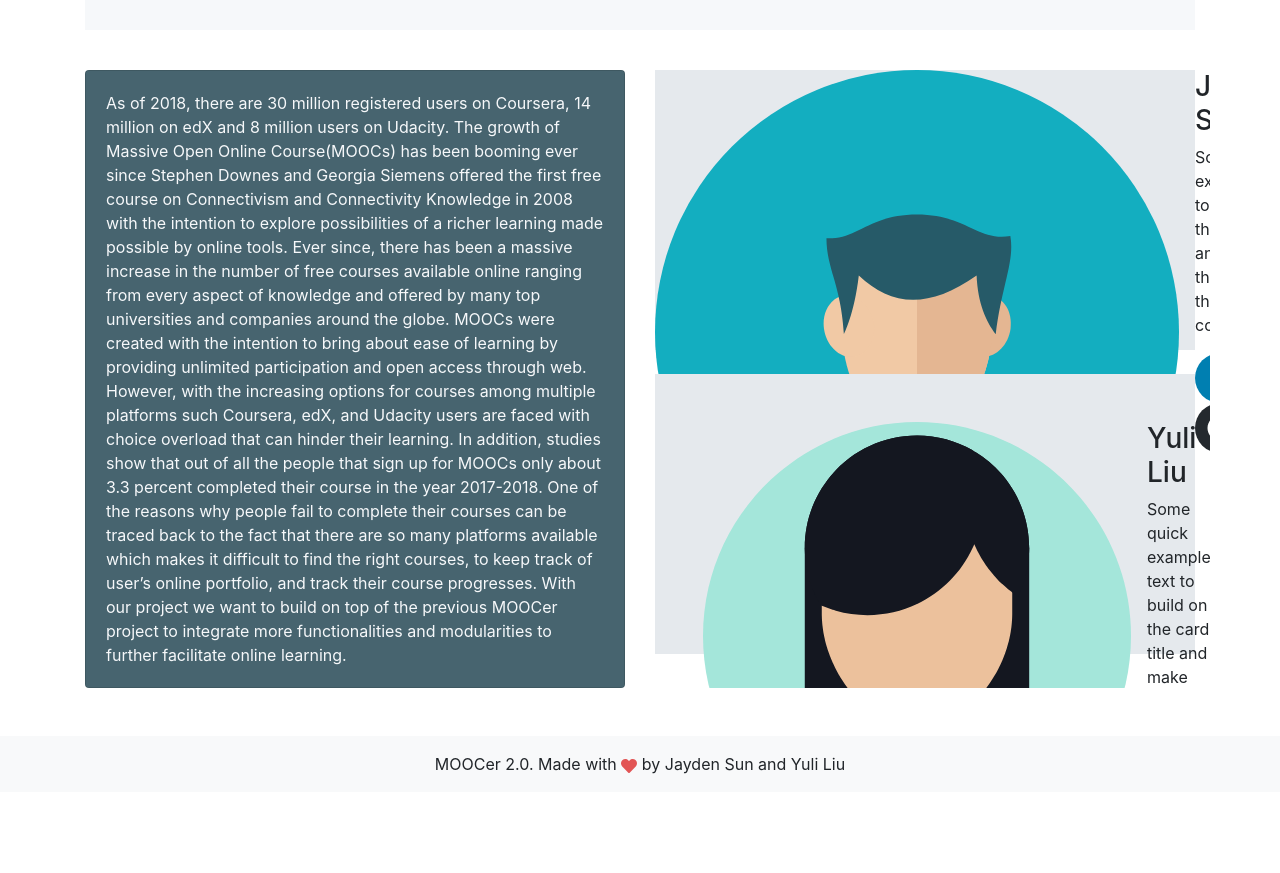
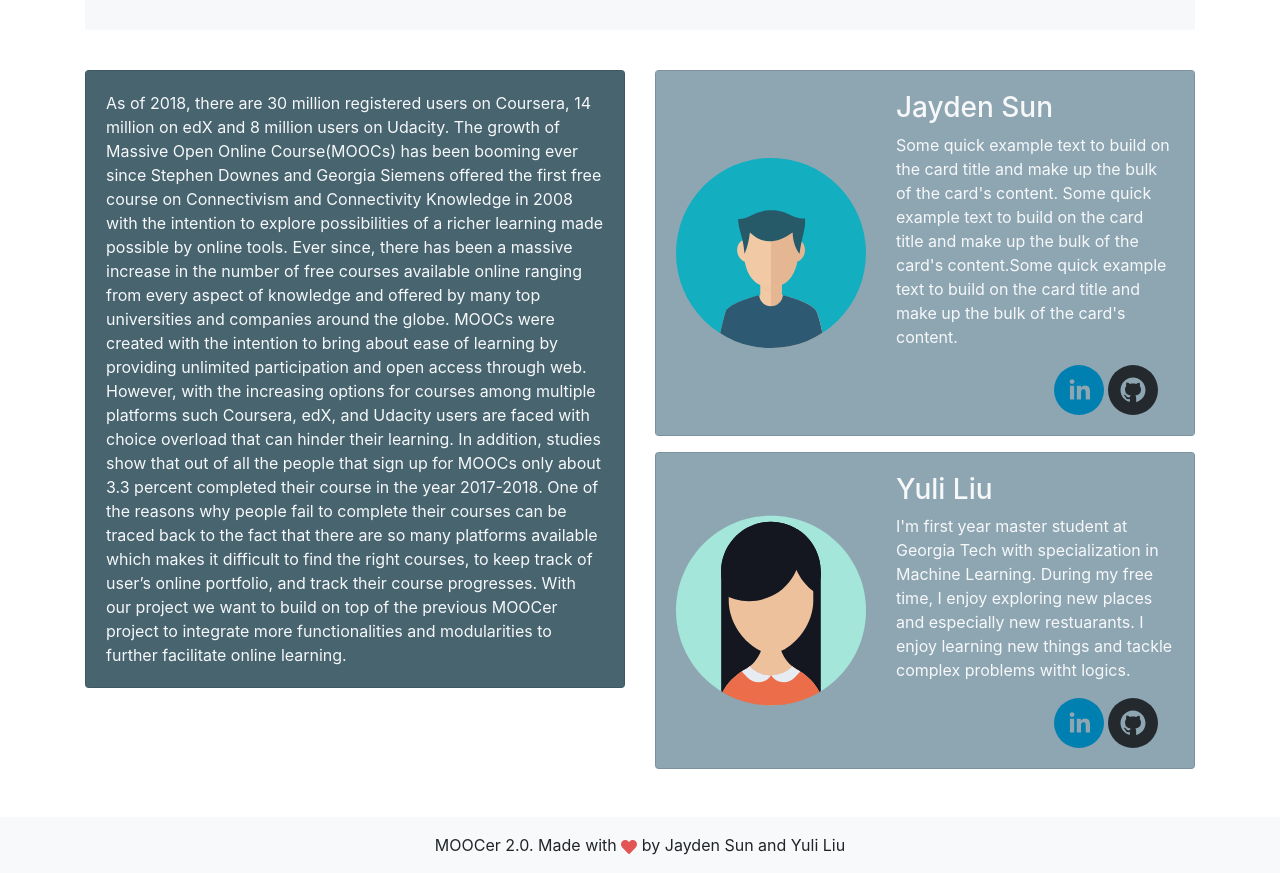
Before and after one commit to sunjayden/MOOCer, a React app: page /overview in a window 1280 px wide. Shown: the part 360-1233 px from the top of the page. Before the commit the page ends 1152 px from the top, so only its background shows below. Built offline with nearby package versions, Linux system fonts and the light colour scheme; no server answers.

Commit message:
add a success update profile alert and did about page

```diff
--- a/src/client/components/about/about.jsx
+++ b/src/client/components/about/about.jsx
@@ -11,10 +11,11 @@
   state = {};
   render() {
     return (
-      <>
+      <React.Fragment>
         <Nav />
-        <Container className="h-100 overflow-auto mb-5">
-          <Row className="h-20 mt-5 align-items-center justify-content-center overflow-auto">
+        <Container className="h-100 mb-5">
+          <Row className="h-20 mt-5">
+            {/* align-items-center justify-content-center  */}
             <Col
               className="h-100 align-items-center justify-content-center"
               xs={{ span: 12 }}
@@ -47,11 +48,12 @@
               </Jumbotron>
             </Col>
           </Row>
-          <Row className="mt-2 ">
+
+          <Row className="align-items-stretch mt-2">
             {/* align-items-center justify-content-center */}
-            <Col className="h-50 " xs={{ span: 6 }}>
+            <Col className="h-100" xs={6}>
               <Card
-                className="h-100 overflow-auto"
+                className="h-100"
                 style={{
                   backgroundColor: "#47646f",
                 }}
@@ -62,9 +64,10 @@
                   }}
                 >
                   <Card.Text
-                    className="h-100 "
+                    className="h-100"
                     style={{
                       color: "#f6f8fa",
+                      fontSize: "16px",
                     }}
                   >
                     As of 2018, there are 30 million registered users on
@@ -97,125 +100,108 @@
                 </Card.Body>
               </Card>
             </Col>
-            <Col className="h-100 " xs={{ span: 6 }}>
-              <Row className="h-50">
-                <Col className="mb-4" xs={12}>
-                  <Media
-                    className="info-card"
-                    style={{ backgroundColor: "#E5E9ED", height: "280px" }}
-                  >
-                    <img className="mr-3 course-image" src={profile_img1} />
-                    <Media.Body>
-                      {/* <div className="provider">Jayden Sun</div> */}
-                      <h3>Jayden Sun</h3>
-                      <p className="course-summary">
-                        Some quick example text to build on the card title and
-                        make up the bulk of the card's content.
-                      </p>
-                      <div className="justify-content-end">
-                        <SocialIcon url="https://www.linkedin.com/in/jaydensun/" />
-                        <SocialIcon url="https://github.com/sunjayden" />
-                      </div>
-                    </Media.Body>
-                  </Media>
-                </Col>
-              </Row>
 
-              <Row className="h-50">
+            <Col className="h-100" xs={6}>
+              <Row
+                className="align-self-start align-items-center"
+                // style={{ marginBottom: "50px" }}
+              >
                 <Col xs={12}>
-                  <Media
-                    className="info-card p-5"
-                    style={{ backgroundColor: "#E5E9ED", height: "280px" }}
-                  >
-                    <img className="mr-3 course-image" src={profile_img2} />
-                    <Media.Body>
-                      {/* <div className="provider">Jayden Sun</div> */}
-                      <h3>Yuli Liu</h3>
-                      <p className="course-summary">
-                        Some quick example text to build on the card title and
-                        make up the bulk of the card's content.
-                      </p>
-                      <SocialIcon url="https://www.linkedin.com/in/yuliliu97/" />
-                      <SocialIcon url="https://github.com/Yuliy97" />
-                    </Media.Body>
-                  </Media>
-                </Col>
-              </Row>
-              <Row>
-                <Col></Col>
-              </Row>
-
-              {/* <Row className="h-50 justify-content-center ">
-                <Col
-                  className="align-items-center justify-content-center "
-                  xs={{ span: 5 }}
-                >
-                  <img
-                    src={profile_img1}
-                    alt="Profile"
-                    // className="h-100 w-100"
-                    style={{ height: "90%", width: "90%" }}
-                  />
-                </Col>
-                <Col
-                  className="h-100 align-items-center justify-content-center text-white"
-                  xs={{ span: 7 }}
-                >
                   <Card
-                    className="overflow-auto w-100"
+                    className="h-100"
                     style={{
-                      // width: "100%",
-                      height: "90%",
-                      backgroundColor: "#c3ccd3",
+                      backgroundColor: "#8ea6b2",
                     }}
                   >
-                    <Card.Body>
-                      <Card.Title>Jayden Sun</Card.Title>
-                      <Card.Text>
-                        Some quick example text to build on the card title and
-                        make up the bulk of the card's content.
-                      </Card.Text>
+                    <Card.Body
+                      style={{
+                        backgroundColor: "#8ea6b2",
+                      }}
+                    >
+                      <Row className="align-self-center">
+                        <Col xs={5} className="align-items-center">
+                          <img
+                            className="course-image align-self-center"
+                            src={profile_img1}
+                            style={{ width: "100%", height: "100%" }}
+                          />
+                        </Col>
+                        <Col xs={7} className="align-items-center">
+                          <h3 style={{ color: "#f6f8fa" }}>Jayden Sun</h3>
+                          <p
+                            className="course-summary"
+                            style={{ color: "#f6f8fa" }}
+                          >
+                            Some quick example text to build on the card title
+                            and make up the bulk of the card's content. Some
+                            quick example text to build on the card title and
+                            make up the bulk of the card's content.Some quick
+                            example text to build on the card title and make up
+                            the bulk of the card's content.
+                          </p>
+                          <Row className="justify-content-end mr-3">
+                            <SocialIcon
+                              url="https://www.linkedin.com/in/jaydensun/"
+                              className="mr-1"
+                            />
+                            <SocialIcon url="https://github.com/sunjayden" />
+                          </Row>
+                        </Col>
+                      </Row>
                     </Card.Body>
                   </Card>
                 </Col>
               </Row>
-              <Row className="h-50 justify-content-center ">
-                <Col
-                  className="align-items-center justify-content-center "
-                  xs={{ span: 5 }}
-                >
-                  <img
-                    src={profile_img2}
-                    alt="Profile"
-                    style={{ height: "90%", width: "90%" }}
-                  />
-                </Col>
-                <Col
-                  className="h-100 align-items-center justify-content-center text-white"
-                  xs={{ span: 7 }}
-                >
+              <Row className="mt-3 align-self-end align-items-center">
+                <Col xs={12}>
                   <Card
-                    className="overflow-auto w-100"
+                    className="h-100 overflow-auto"
                     style={{
-                      // width: "100%",
-                      height: "90%",
-                      backgroundColor: "#c3ccd3",
+                      backgroundColor: "#8ea6b2",
                     }}
                   >
-                    <Card.Body>
-                      <Card.Title>Yuli Liu</Card.Title>
-                      <Card.Text>
-                        Some quick example text to build on the card title and
-                        make up the bulk of the card's content.
-                      </Card.Text>
+                    <Card.Body
+                      style={{
+                        backgroundColor: "#8ea6b2",
+                      }}
+                    >
+                      <Row className="align-self-center overflow-auto">
+                        <Col xs={5} className="align-items-center">
+                          <img
+                            className="course-image"
+                            src={profile_img2}
+                            style={{ width: "100%", height: "100%" }}
+                          />
+                        </Col>
+                        <Col xs={7} className="align-items-center">
+                          <h3 style={{ color: "#f6f8fa" }}>Yuli Liu</h3>
+                          <p
+                            className="course-summary"
+                            style={{ color: "#f6f8fa" }}
+                          >
+                            I'm first year master student at Georgia Tech with
+                            specialization in Machine Learning. During my free
+                            time, I enjoy exploring new places and especially
+                            new restuarants. I enjoy learning new things and
+                            tackle complex problems witht logics.
+                          </p>
+                          <Row className="justify-content-end mr-3">
+                            <SocialIcon
+                              url="https://www.linkedin.com/in/yuliliu97/"
+                              className="mr-1"
+                            />
+                            <SocialIcon url="https://github.com/Yuliy97" />
+                          </Row>
+                        </Col>
+                      </Row>
                     </Card.Body>
                   </Card>
                 </Col>
-              </Row> */}
+              </Row>
             </Col>
           </Row>
         </Container>
-      </>
+      </React.Fragment>
     );
   }
 }
--- a/src/client/components/profile/edit-profile.jsx
+++ b/src/client/components/profile/edit-profile.jsx
@@ -20,6 +20,7 @@
       addEduDiv: false,
       showSuccExpUpdate: false,
       showSuccEduUpdate: false,
+      showSuccSave: false,
       firstName: "",
       lastName: "",
       title: "",
@@ -114,6 +115,8 @@
       .then((data) => {
         console.log(data);
       });
+    this.toggleUpdateSuc();
+    this.dissmissSuccSaveAlert();
   };
   handleChange = (event, newValue) => {
     this.setState({ value: newValue });
@@ -200,12 +203,17 @@
   dissmissSuccExpAlert() {
     setTimeout(() => {
       this.setState({ showSuccExpUpdate: false });
-    }, 5000);
+    }, 3000);
   }
   dissmissSuccEduAlert() {
     setTimeout(() => {
       this.setState({ showSuccEduUpdate: false });
-    }, 5000);
+    }, 3000);
+  }
+  dissmissSuccSaveAlert() {
+    setTimeout(() => {
+      this.setState({ showSuccSave: false });
+    }, 3000);
   }
 
   eduCallBackFunction = async (childData) => {
@@ -235,9 +243,15 @@
       showSuccExpUpdate: !state.showSuccExpUpdate,
     }));
   };
+
   toggleEduUpdateSuc = () => {
     this.setState((state) => ({
       showSuccEduUpdate: !state.showSuccEduUpdate,
+    }));
+  };
+  toggleUpdateSuc = () => {
+    this.setState((state) => ({
+      showSuccSave: !state.showSuccSave,
     }));
   };
 
@@ -408,6 +422,9 @@
                 <Container>
                   <Row>
                     <Col>
+                      {this.state.showSuccSave ? (
+                        <Alert variant="success">Profile Updated!</Alert>
+                      ) : null}
                       <h5 className="mb-3">Add Your Past Experiences</h5>
                     </Col>
                   </Row>
```
